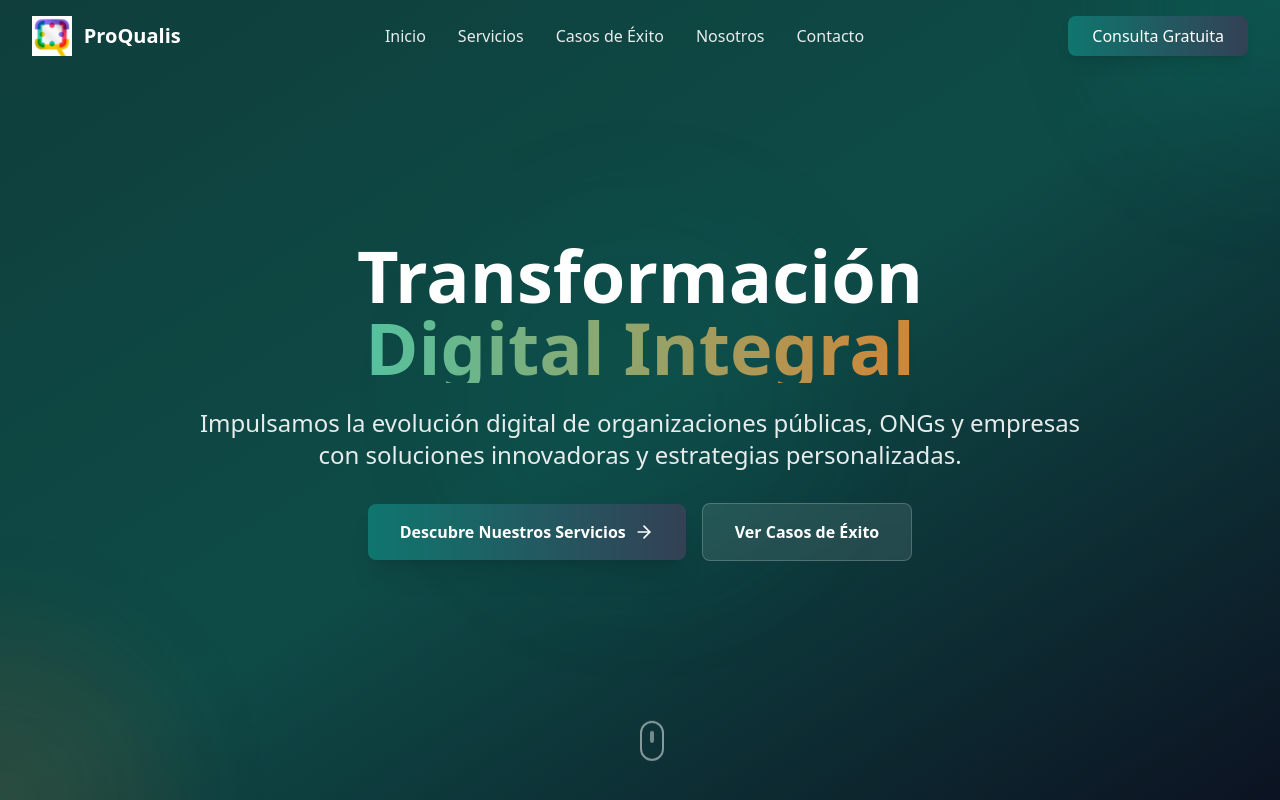
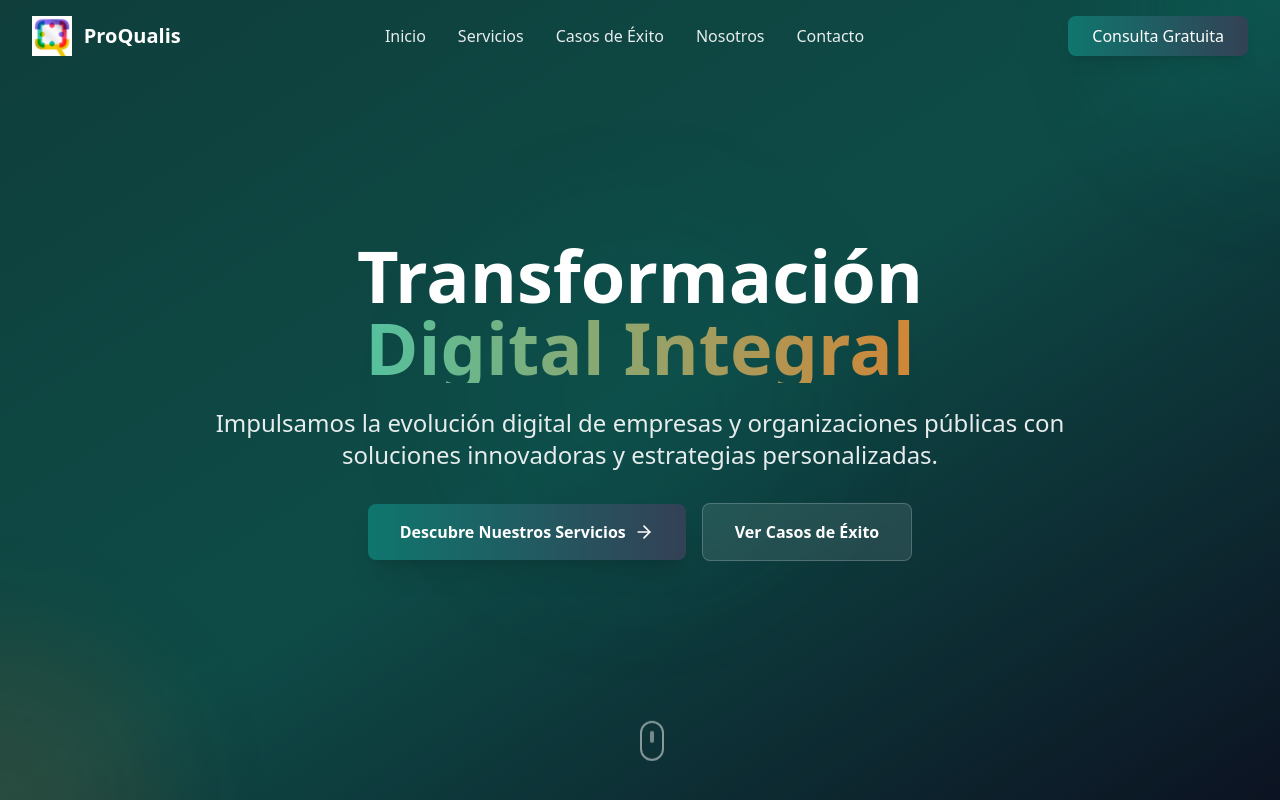
Before and after one commit to Guideon365AR/ProQualis, a React (Vite) app: page / in a window 1280 px wide. Shown: the top 800 px of the page. Built offline with nearby package versions, Linux system fonts and the light colour scheme.

Commit message:
Updated App.tsx

```diff
--- a/src/App.tsx
+++ b/src/App.tsx
@@ -148,8 +148,7 @@ function App() {
               </span>
             </h1>
             <p className="text-xl md:text-2xl text-white/90 mb-8 leading-relaxed">
-              Impulsamos la evolución digital de organizaciones públicas, ONGs y empresas
-              con soluciones innovadoras y estrategias personalizadas.
+              Impulsamos la evolución digital de empresas y organizaciones públicas  con soluciones innovadoras y estrategias personalizadas.
             </p>
             <div className="flex flex-col sm:flex-row gap-4 justify-center items-center">
               <button
```
